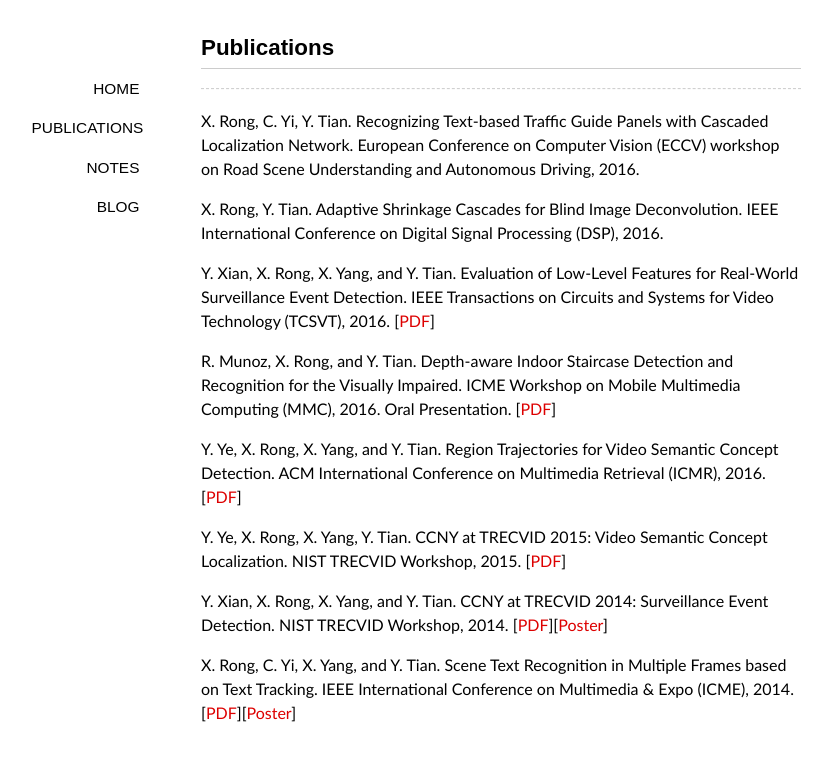
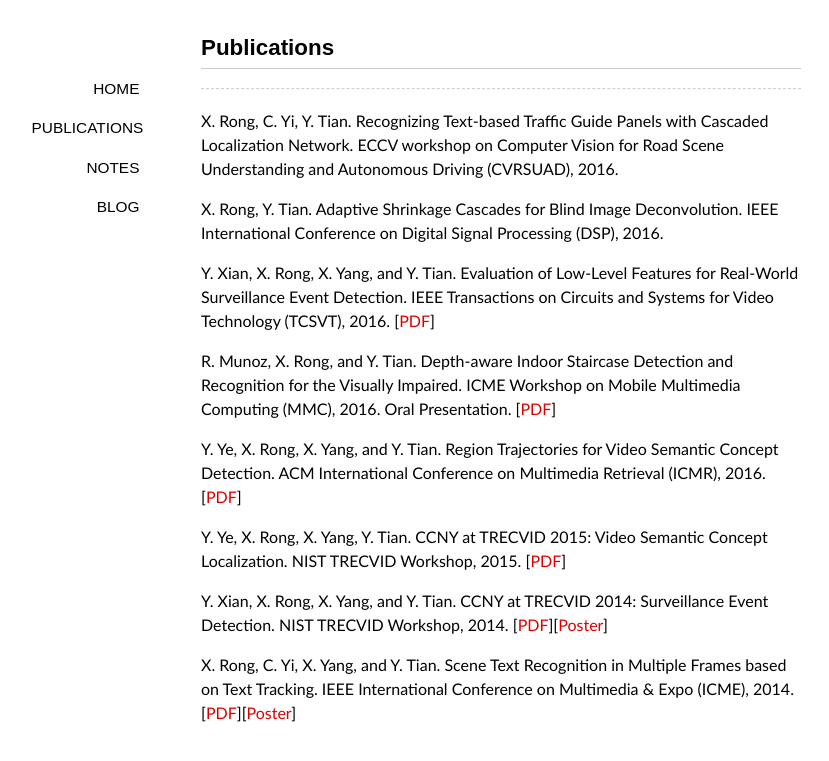
Before and after one commit to ionvision/ionvision.github.io.bk, a Jekyll site: the page built from publications/index.md, in a window 1280 px wide. Shown: the top 761 px of the page, without its empty margins (139-968 px from the left). Built offline with Jekyll 4.4.1, drawn with Linux system fonts in a browser that asks for light colours; some web fonts are replaced.

Commit message:
Add new ECCV16 workshop paper

```diff
--- a/publications/index.md
+++ b/publications/index.md
@@ -5,7 +5,7 @@ comments: false
 ---
 
 --------------------------------------------------------------------------------
-X. Rong, C. Yi, Y. Tian. Recognizing Text-based Traffic Guide Panels with Cascaded Localization Network. European Conference on Computer Vision (ECCV) workshop on Road Scene Understanding and Autonomous Driving, 2016.
+X. Rong, C. Yi, Y. Tian. Recognizing Text-based Traffic Guide Panels with Cascaded Localization Network. ECCV workshop on Computer Vision for Road Scene Understanding and Autonomous Driving (CVRSUAD), 2016.
 
 X. Rong, Y. Tian. Adaptive Shrinkage Cascades for Blind Image Deconvolution. IEEE International Conference on Digital Signal Processing (DSP), 2016.
 
```
